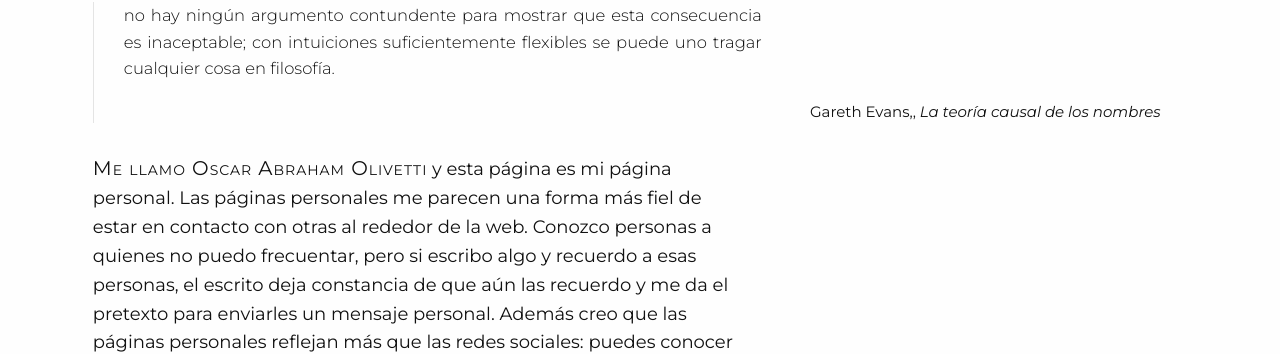
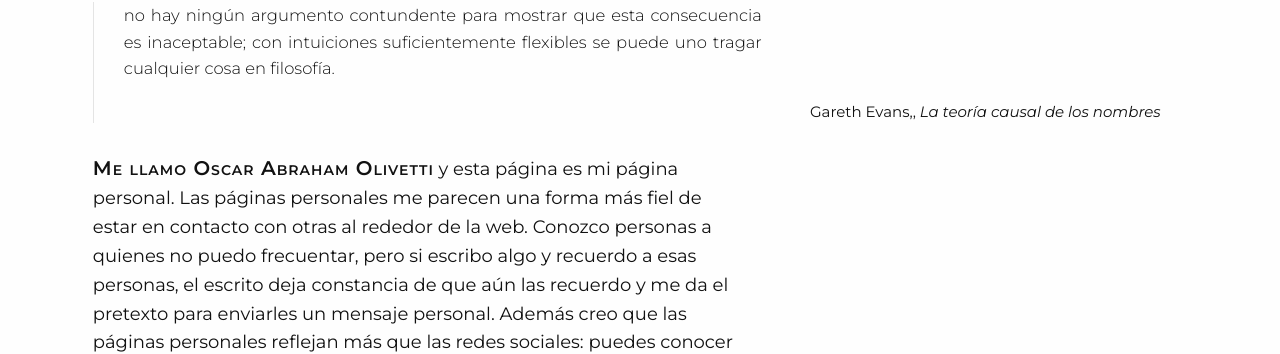
Before and after one commit to Oiuhukt/failosophy, a Jekyll site: the page built from index.md, in a window 1280 px wide. Shown: the part 238-592 px from the top of the page. Built offline with Jekyll 4.4.1, drawn with Linux system fonts in a browser that asks for light colours; some web fonts are replaced.

Commit message:
formato newthought versalitas

```diff
--- a/css/tufte.scss
+++ b/css/tufte.scss
@@ -414,11 +414,12 @@
    ========================================================================== */
 
 .newthought {
-    font-variant: inherit; /* Resetea herencias extrañas */
     font-family: $body-font;
     font-variant-caps: small-caps; /* El estilo clásico de Tufte */
+    font-weight: bold;
     letter-spacing: 0.05rem;
     font-size: 1.1em; /* Un poco más grande para resaltar el inicio */
+    display: inline;
 }
 
 
```
